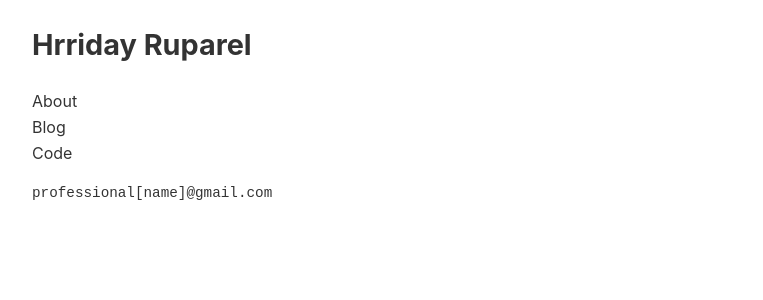
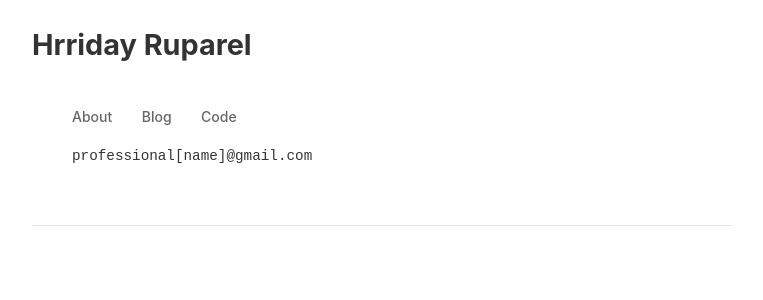
Before and after one commit to Robohrriday/Robohrriday.github.io, a Jekyll site: the page built from index.html, in a window 1280 px wide. Shown: the top 300 px of the page, without its empty margins (258-1021 px from the left). Built offline with Jekyll 4.4.1, drawn with Linux system fonts in a browser that asks for light colours.

Commit message:
more minor edits 3

```diff
--- a/css/main.css
+++ b/css/main.css
@@ -42,11 +42,6 @@
   font-size: 1.8em;
   padding-bottom: 0.5rem;
   margin-top: 2rem;
-}
-
-ul {
-  list-style-type: none;
-  padding-left: 0;
 }
 
 .clear {
--- a/index.html
+++ b/index.html
@@ -4,9 +4,11 @@
 description: Personal portfolio and blog
 ---
 <h2>Hrriday Ruparel</h2>
+<div class="nav">
     <ul>
         <li><a href="/about">About</a></li>
         <li><a href="/blog">Blog</a></li>
         <li><a href="https://github.com/Robohrriday">Code</a></li>
         <li><pre style="font-family: monospace; font-size: 1.1em;">professional[name]@gmail.com</pre></li>
     </ul>
+</div>
```
Lines whose indentation alone changed are shown as unchanged.
